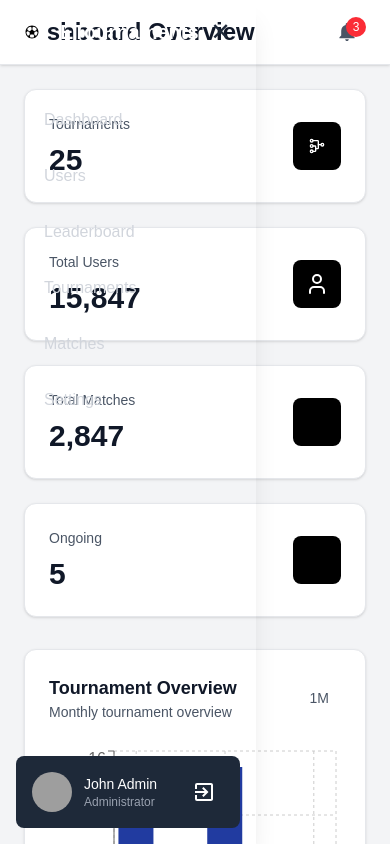
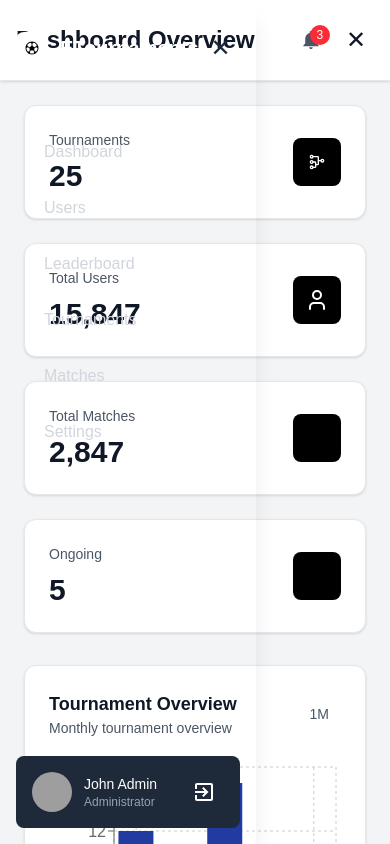
Before and after one commit to Ayomide-Philip/etournament, a Next.js app: page / in a window 390 px wide. Both pictures are taken after a click on the button "Toggle Sidebar". Shown: the top 844 px of the page. Built offline with nearby package versions, Linux system fonts and the light colour scheme; grey boxes are pictures that could not be loaded.

Commit message:
Refactor AdminPannel layout for improved sidebar toggle visibility and responsiveness

```diff
--- a/app/componet/adminPannel.js
+++ b/app/componet/adminPannel.js
@@ -20,7 +20,7 @@ export default function AdminPannel({ children }) {
           isSidebarOpen ? "block" : "hidden"
         } md:block md:w-64 transition-all duration-300`}
       >
-        <div className="flex items-center justify-between h-16 bg-cordes-blue dark:bg-gray-800 px-4">
+        <div className="flex items-center justify-between h-24 sm:h-20 bg-cordes-blue dark:bg-gray-800 px-4">
           <div className="flex items-center space-x-3">
             <div className="w-8 h-8 bg-white rounded-lg flex items-center justify-center">
               <IoIosFootball />
@@ -28,6 +28,7 @@ export default function AdminPannel({ children }) {
             <span className="text-white text-xl font-bold dark:text-gray-200">
               ETournaments
             </span>
+            <div className="flex items-center space-x-4 md:hidden">
               <button
                 onClick={toggleSidebar}
                 className="text-gray-800 dark:text-white text-2xl focus:outline-none"
@@ -35,6 +36,7 @@ export default function AdminPannel({ children }) {
               >
                 {isSidebarOpen ? "✕" : "☰"}
               </button>
+            </div>
           </div>
         </div>
 
@@ -113,24 +115,19 @@ export default function AdminPannel({ children }) {
         </div>
       </div>
 
-      {/* Main Content */}
       <div
         className={`${
           isSidebarOpen ? "ml-0" : "sm:ml-64"
         } transition-all duration-300`}
       >
-        {/* Header */}
         <header className="bg-white shadow-sm border-b border-gray-200 dark:bg-gray-900 dark:border-gray-700">
-          {/* Header Inner */}
           <div className="px-4 md:px-6 py-4">
             <div className="flex flex-col md:flex-row md:items-center md:justify-between">
-              {/* Mobile & Desktop Title */}
               <div className="flex items-center justify-between w-full md:w-auto">
                 <h1 className="text-2xl font-semibold text-gray-900 dark:text-gray-100">
                   Dashboard Overview
                 </h1>
 
-                {/* Mobile Icons: notification + hamburger */}
                 <div className="flex items-center space-x-4 md:hidden">
                   <button className="relative text-gray-600 dark:text-gray-300 hover:text-gray-900 dark:hover:text-white">
                     <IoMdNotifications size={22} />
@@ -140,15 +137,16 @@ export default function AdminPannel({ children }) {
                   </button>
                   <button
                     onClick={toggleSidebar}
-                    className="text-gray-800 dark:text-white text-2xl focus:outline-none"
+                    className={`text-gray-800  text-2xl focus:outline-none ${
+                      isSidebarOpen ? "text-gray-900 " : "dark:text-white"
+                    } rounded-lg p-2 `}
                     aria-label="Toggle Sidebar"
                   >
-                    {isSidebarOpen ? null : "☰"}
+                    {isSidebarOpen ? "✕" : "☰"}
                   </button>
                 </div>
               </div>
 
-              {/* Search & Notifications (Desktop only) */}
               <div className="hidden md:flex items-center space-x-4 mt-4 md:mt-0">
                 <div className="relative">
                   <i className="fas fa-search absolute left-3 top-1/2 transform -translate-y-1/2 text-gray-400 dark:text-gray-300"></i>
@@ -171,7 +169,6 @@ export default function AdminPannel({ children }) {
           </div>
         </header>
 
-        {/* Main Content Area */}
         {children}
       </div>
     </div>
```
Lines whose indentation alone changed are shown as unchanged.
